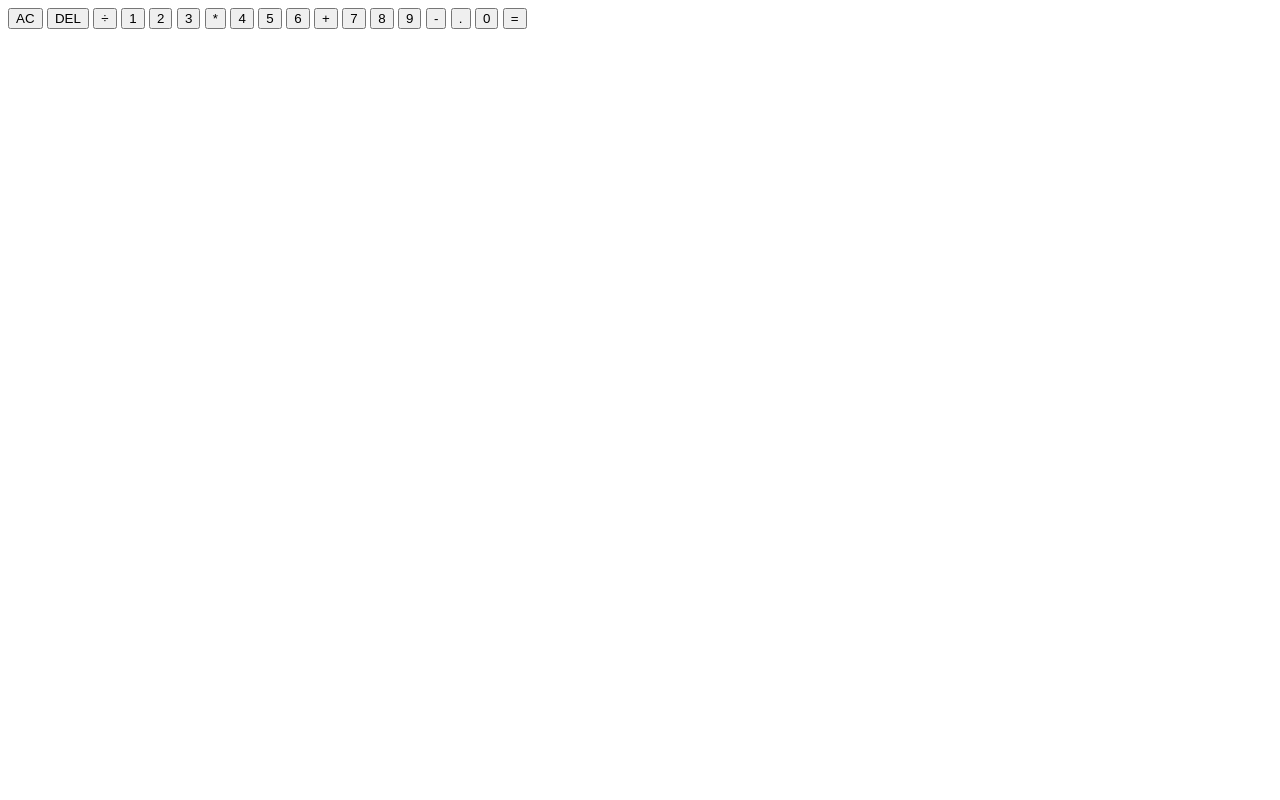
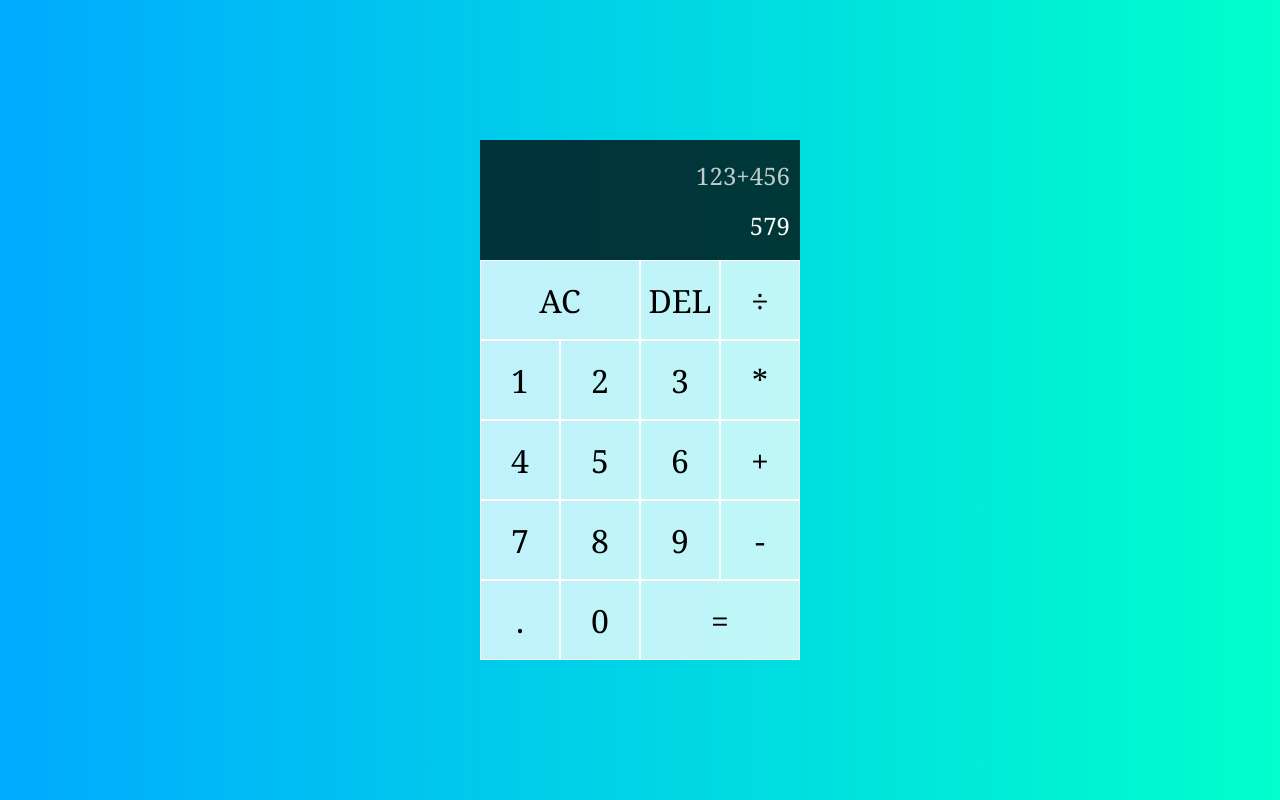
Before and after one commit to RiponSutradhar/calculator, a website built with Parcel: page index.html in a window 1280 px wide. Built offline with nearby package versions, Linux system fonts and the light colour scheme.

Commit message:
calculator design is added

```diff
--- a/index.html
+++ b/index.html
@@ -10,8 +10,9 @@
   <body>
     <div class="Calculator-grid">
       <div class="output">
-        <div class="previous-operand"></div>
-        <div class="current-operand"></div>
+        <div class="previous-operand">123+456</div>
+        <div class="current-operand">579</div>
+      </div>
       <button class="span-two">AC</button>
       <button>DEL</button>
       <button>÷</button>
@@ -31,7 +32,6 @@
       <button>0</button>
       <button class="span-two">=</button>
     </div>
-    </div>
     <script src="src/index.js"></script>
   </body>
 </html>
--- a/src/styles.css
+++ b/src/styles.css
@@ -1,4 +1,56 @@
+*,
+*::before,
+*::after {
+  box-sizing: border-box;
+  font-family: Georgia, "Times New Roman", Times, serif;
+  font-weight: normal;
+}
+
 body {
-  font-family: sans-serif;
-  color: red;
+  padding: 0;
+  margin: 0;
+  background: linear-gradient(to right, #00aaff, #00ffcc);
 }
+
+.Calculator-grid {
+  display: grid;
+  justify-content: center;
+  align-content: center;
+  min-height: 100vh;
+  grid-template-columns: repeat(4, 80px);
+  grid-template-rows: minmax(120px, auto) repeat(5, 80px);
+}
+
+.Calculator-grid > button {
+  cursor: pointer;
+  font-size: 2rem;
+  border: 1px solid white;
+  outline: none;
+  background: rgba(255, 255, 255, 0.75);
+}
+
+.Calculator-grid > button:hover {
+  background: rgba(255, 255, 255, 0.9);
+}
+.span-two {
+  grid-column: span 2;
+}
+.output {
+  grid-column: 1/-1;
+  background-color: rgba(0, 0, 0, 0.75);
+  display: flex;
+  align-items: flex-end;
+  justify-content: space-around;
+  flex-direction: column;
+  padding: 10px;
+  word-wrap: break-word;
+  word-break: break-all;
+}
+.output .previous-operand {
+  color: rgba(255, 255, 255, 0.75);
+  font-size: 1.5rem;
+}
+.output .current-operand {
+  color: white;
+  font-size: 1.5rem;
+}
```
Also changed, not shown: package.json (+8 -2 lines). Lines whose indentation alone changed are shown as unchanged.
